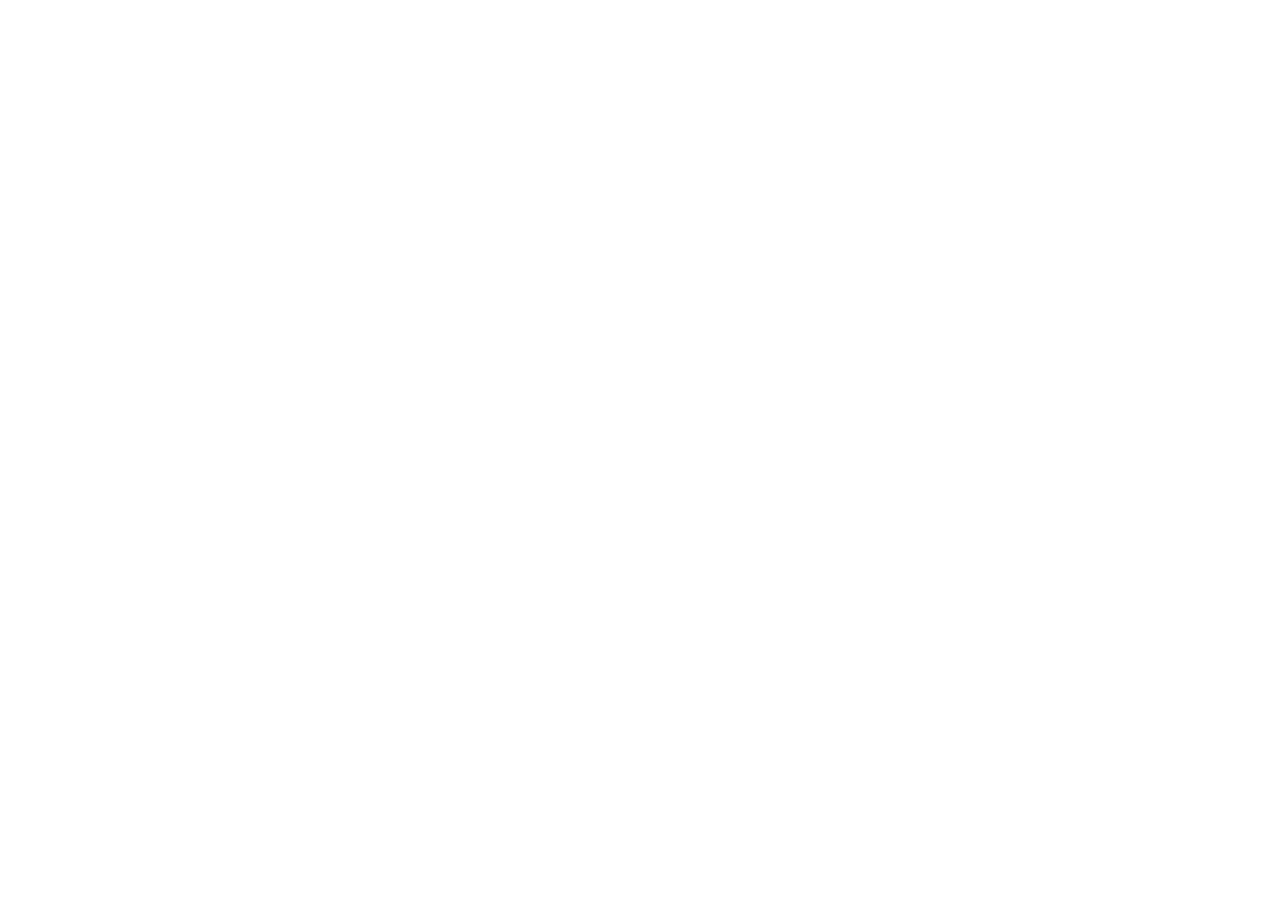
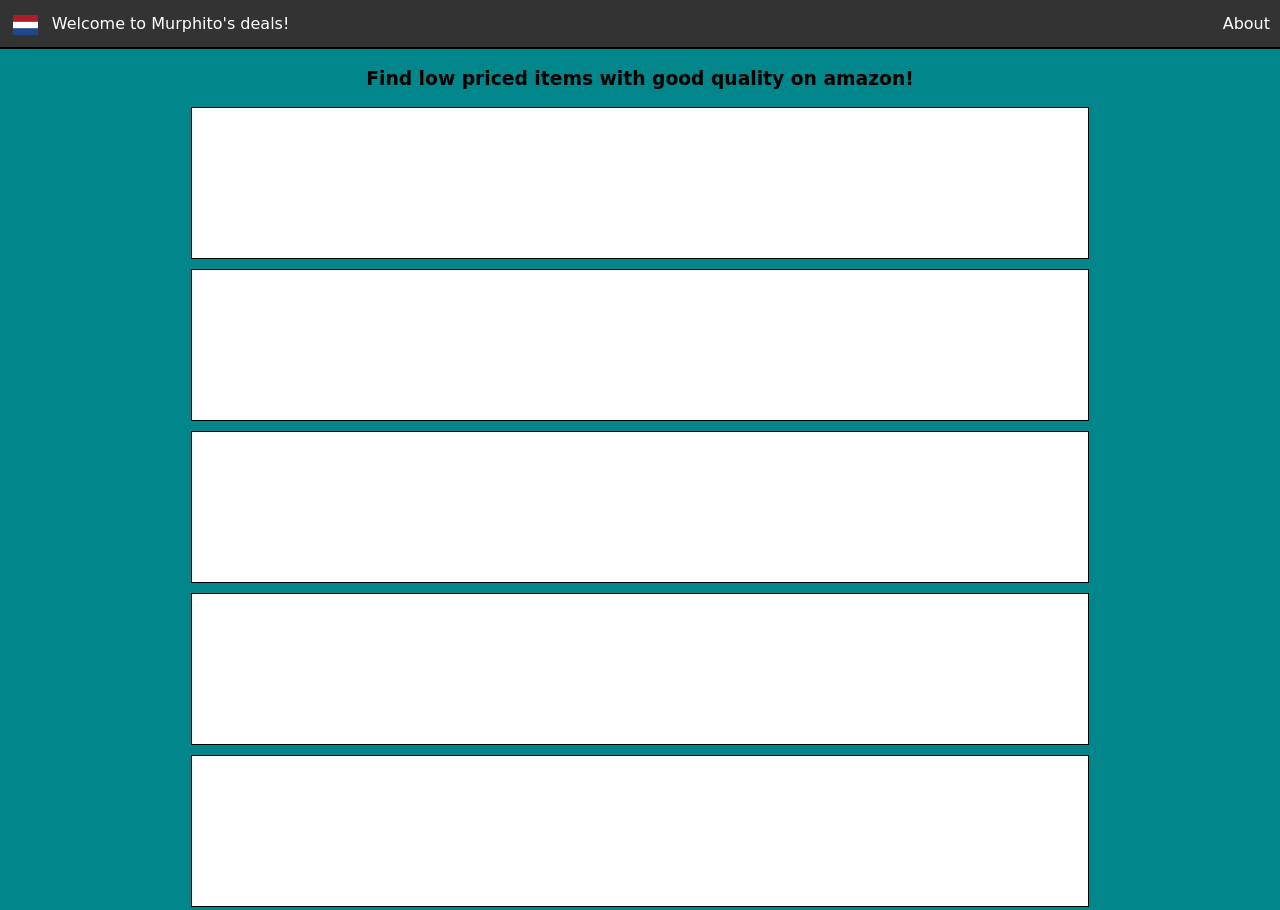
Before and after one commit to Murphito/AffiliateWebSite, a plain HTML site: page index.html in a window 1280 px wide. Shown: the top 910 px of the page. Before the commit the page ends 800 px from the top, so only its background shows below. Drawn offline with Linux system fonts and the light colour scheme.

Commit message:
added basic layout

```diff
--- /dev/null
+++ b/css/body.css
@@ -0,0 +1,32 @@
+body {
+    margin:0;
+    background-color: rgb(0, 134, 139);
+}
+
+#info {
+    font-family: 'Koulen', cursive;
+    text-align: center;
+}
+
+#productList {
+    display: flex;
+    flex-direction: column;
+    margin-left: auto;
+    margin-right: auto;
+}
+
+#products {
+    display: flex;
+    flex-direction: column;
+    align-items: center;
+
+}
+
+#products > div {
+    width: 70%;
+    border: solid black 1px;
+    min-height: 150px;
+    background-color: white;
+    /*background-color: rgb(168, 168, 168); */
+    margin-bottom: 10px;
+}
--- /dev/null
+++ b/css/nav.css
@@ -0,0 +1,50 @@
+.navbar {
+    width: 100%;
+    height: 5%;
+    background-color: blue;
+    display: flex;
+    flex-wrap: nowrap;
+}
+#nav {
+    border-bottom: 2px solid black;
+}
+
+ul {
+    list-style-type: none;
+    margin: 0;
+    padding: 0;
+    overflow: hidden;
+    background-color: #333;
+
+}
+
+li {
+    display: inline-block;
+}
+
+li > a {
+    display: block;
+    color: white;
+    text-align: center;
+    padding: 14px 10px;
+    text-decoration: none;
+    font-family: 'Koulen', cursive;
+    color: rgb(255, 255, 255);
+    align-items: center;
+}
+
+#dutchFlag {
+   width: 25px;
+   height: 20px;
+   vertical-align:middle;
+   padding-left: 1%;
+}
+
+.hovarable {
+    float: right;
+}
+
+.hovarable:hover {
+    cursor: pointer;
+    background-color: rgb(99, 99, 99);
+}
--- a/index.html
+++ b/index.html
@@ -4,10 +4,45 @@
     <meta charset="UTF-8">
     <meta http-equiv="X-UA-Compatible" content="IE=edge">
     <meta name="viewport" content="width=device-width, initial-scale=1.0">
-    <link rel="stylesheet" href="style.css">
+    <link rel="stylesheet" href="css/nav.css">
+    <link rel="stylesheet" href="css/body.css">
     <title>Murphito's Deals</title>
 </head>
 <body>
+    <div id="nav">
+        <ul class="navBar">
+            <img id="dutchFlag" src="photos/nl.jpg" alt="dutch flag">
+            <li><a>Welcome to Murphito's deals!</a></li>
+            <li class="hovarable"><a href="about.html">About</a></li>
+        </ul>
+    </div>
+    <div id="productList">
+        <div id="info">
+            <h3>Find low priced items with good quality on amazon!</h2>
+        </div>
+        <div id="products">
+            <div>
 
+            </div>
+            <div>
+
+            </div>
+            <div>
+
+            </div>
+            <div>
+
+            </div>
+            <div>
+
+            </div>
+            <div>
+
+            </div>
+            <div>
+
+            </div>
+        </div>
+    </div>
 </body>
 </html>
```
Also changed, not shown: about.html (added, +19 -0 lines), photos/nl.jpg (added), style.css (deleted).
